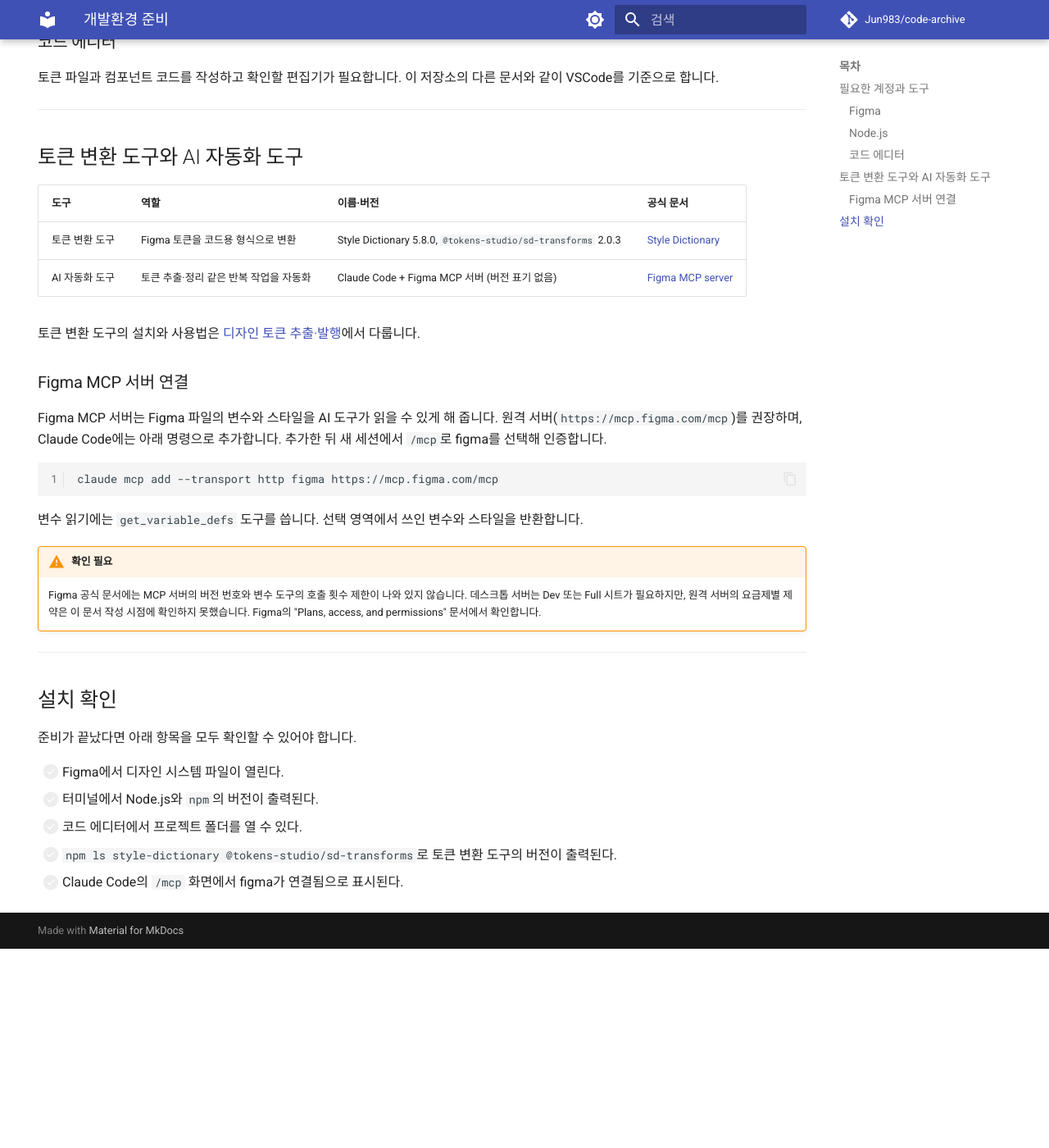
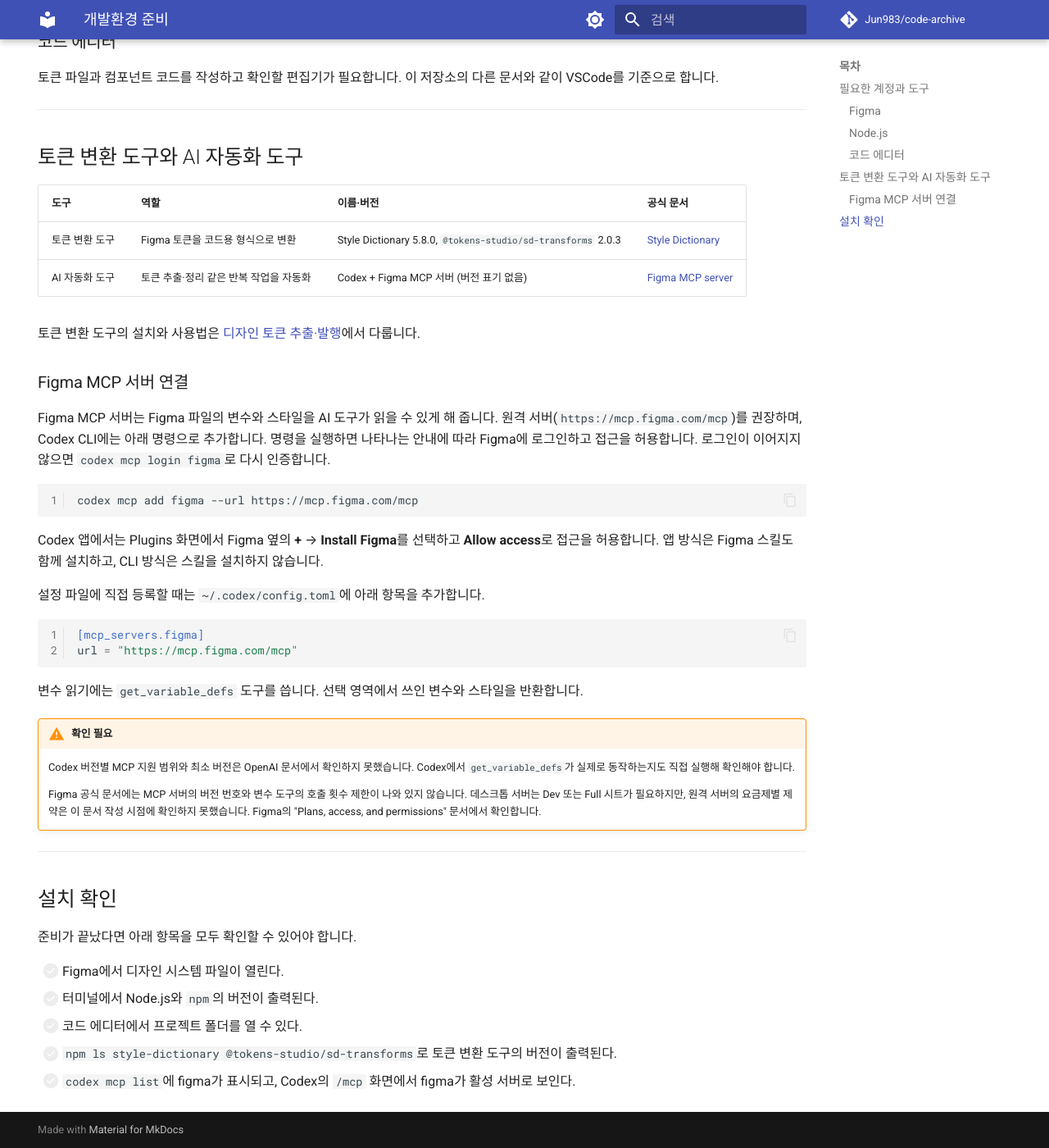
Before and after one commit to Jun983/code-archive, an MkDocs documentation site: the page built from docs/design-system/setup.md, in a window 1280 px wide and 1400 px high, scrolled down 894 px. Shown: the whole window at 82% size. Built offline with MkDocs 1.6.1 and Material for MkDocs 9.7.7, drawn with Linux system fonts in a browser that asks for light colours; comment, search, counter and statistics services are not loaded; before the commit the page ends 2051 px from its top, so only the background shows below that.

Commit message:
docs(design-system): AI 자동화 도구를 Codex로 변경 (#90)
Co-authored-by: byeongjun.cho <byeongjun.cho@lobas.go.kr>
Co-authored-by: Claude Sonnet 5.5 <noreply@anthropic.com>

````diff
--- a/docs/design-system/setup.md
+++ b/docs/design-system/setup.md
@@ -39,21 +39,32 @@ hide:
 | 도구 | 역할 | 이름·버전 | 공식 문서 |
 |---|---|---|---|
 | 토큰 변환 도구 | Figma 토큰을 코드용 형식으로 변환 | Style Dictionary 5.8.0, `@tokens-studio/sd-transforms` 2.0.3 | [Style Dictionary](https://styledictionary.com/) |
-| AI 자동화 도구 | 토큰 추출·정리 같은 반복 작업을 자동화 | Claude Code + Figma MCP 서버 (버전 표기 없음) | [Figma MCP server](https://developers.figma.com/docs/figma-mcp-server/) |
+| AI 자동화 도구 | 토큰 추출·정리 같은 반복 작업을 자동화 | Codex + Figma MCP 서버 (버전 표기 없음) | [Figma MCP server](https://developers.figma.com/docs/figma-mcp-server/) |
 
 토큰 변환 도구의 설치와 사용법은 [디자인 토큰 추출·발행](design-tokens.md)에서 다룹니다.
 
 ### Figma MCP 서버 연결
 
-Figma MCP 서버는 Figma 파일의 변수와 스타일을 AI 도구가 읽을 수 있게 해 줍니다. 원격 서버(`https://mcp.figma.com/mcp`)를 권장하며, Claude Code에는 아래 명령으로 추가합니다. 추가한 뒤 새 세션에서 `/mcp`로 figma를 선택해 인증합니다.
+Figma MCP 서버는 Figma 파일의 변수와 스타일을 AI 도구가 읽을 수 있게 해 줍니다. 원격 서버(`https://mcp.figma.com/mcp`)를 권장하며, Codex CLI에는 아래 명령으로 추가합니다. 명령을 실행하면 나타나는 안내에 따라 Figma에 로그인하고 접근을 허용합니다. 로그인이 이어지지 않으면 `codex mcp login figma`로 다시 인증합니다.
 
 ```bash
-claude mcp add --transport http figma https://mcp.figma.com/mcp
+codex mcp add figma --url https://mcp.figma.com/mcp
+```
+
+Codex 앱에서는 Plugins 화면에서 Figma 옆의 **+** → **Install Figma**를 선택하고 **Allow access**로 접근을 허용합니다. 앱 방식은 Figma 스킬도 함께 설치하고, CLI 방식은 스킬을 설치하지 않습니다.
+
+설정 파일에 직접 등록할 때는 `~/.codex/config.toml`에 아래 항목을 추가합니다.
+
+```toml
+[mcp_servers.figma]
+url = "https://mcp.figma.com/mcp"
 ```
 
 변수 읽기에는 `get_variable_defs` 도구를 씁니다. 선택 영역에서 쓰인 변수와 스타일을 반환합니다.
 
 !!! warning "확인 필요"
+    Codex 버전별 MCP 지원 범위와 최소 버전은 OpenAI 문서에서 확인하지 못했습니다. Codex에서 `get_variable_defs`가 실제로 동작하는지도 직접 실행해 확인해야 합니다.
+
     Figma 공식 문서에는 MCP 서버의 버전 번호와 변수 도구의 호출 횟수 제한이 나와 있지 않습니다. 데스크톱 서버는 Dev 또는 Full 시트가 필요하지만, 원격 서버의 요금제별 제약은 이 문서 작성 시점에 확인하지 못했습니다. Figma의 "Plans, access, and permissions" 문서에서 확인합니다.
 
 ---
@@ -66,4 +77,4 @@ claude mcp add --transport http figma https://mcp.figma.com/mcp
 - [ ] 터미널에서 Node.js와 `npm`의 버전이 출력된다.
 - [ ] 코드 에디터에서 프로젝트 폴더를 열 수 있다.
 - [ ] `npm ls style-dictionary @tokens-studio/sd-transforms`로 토큰 변환 도구의 버전이 출력된다.
-- [ ] Claude Code의 `/mcp` 화면에서 figma가 연결됨으로 표시된다.
+- [ ] `codex mcp list`에 figma가 표시되고, Codex의 `/mcp` 화면에서 figma가 활성 서버로 보인다.
````
Also changed, not shown: docs/design-system/design-tokens.md (+1 -1 lines).
